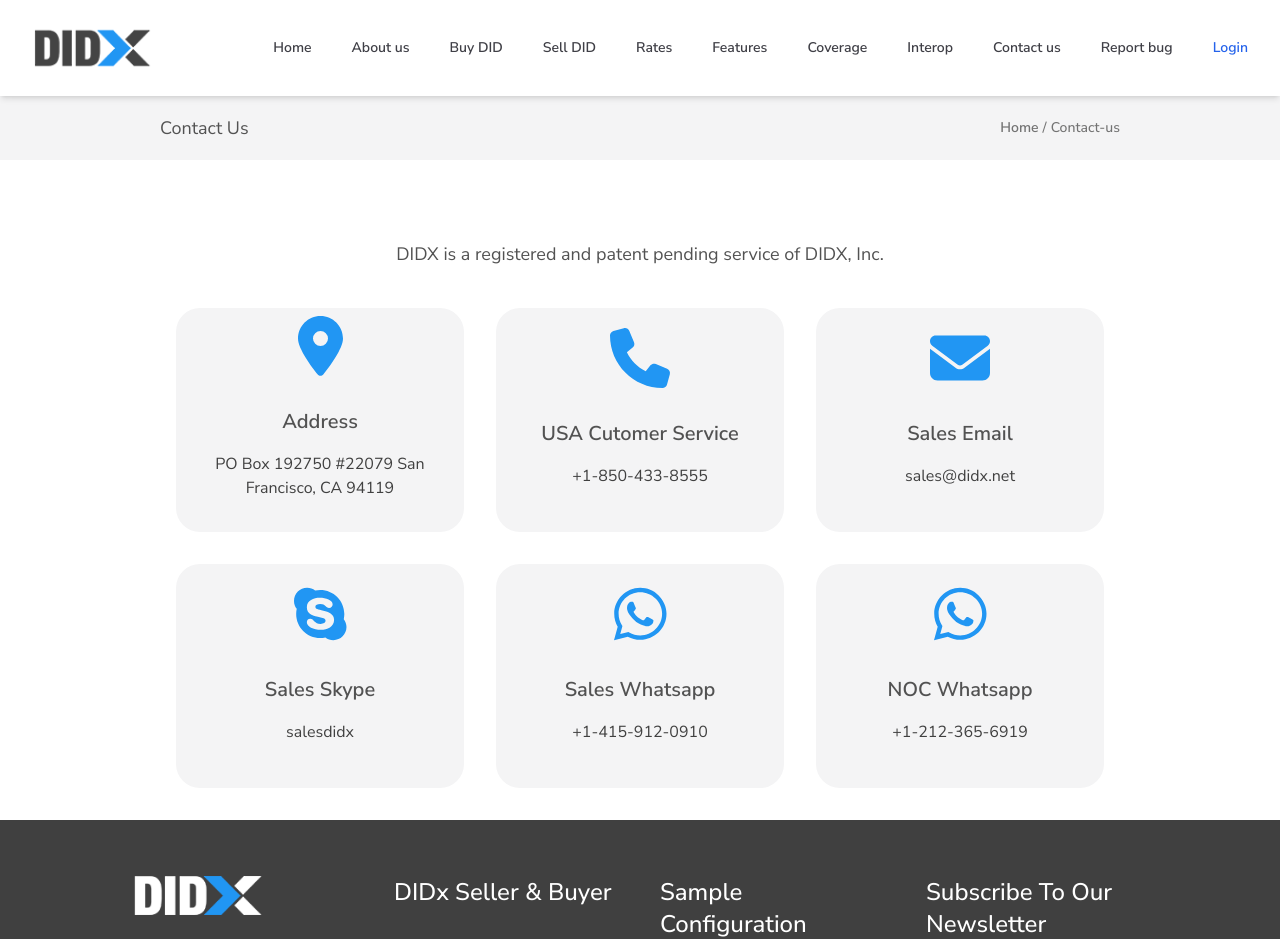
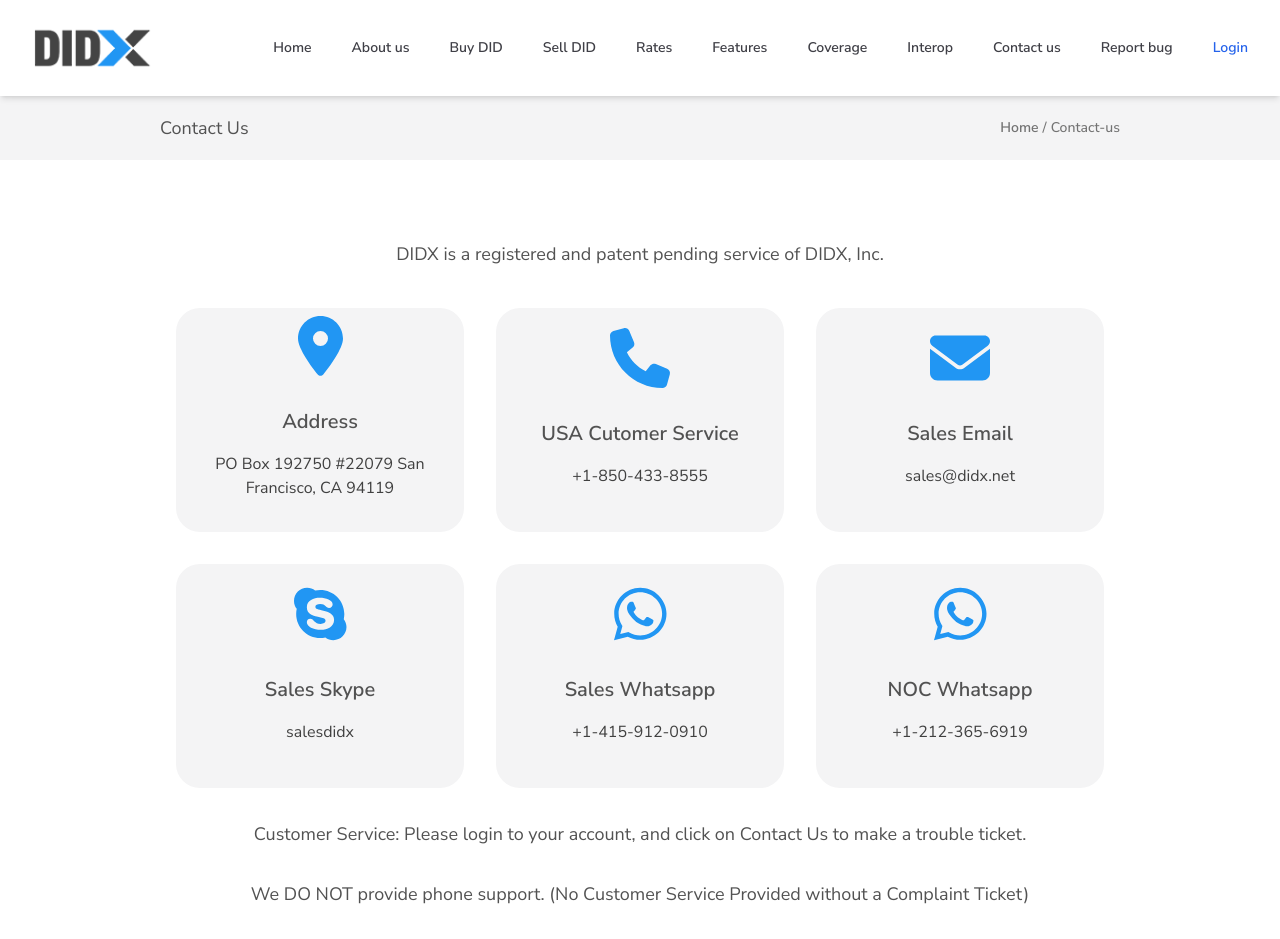
Before and after one commit to erdum/didx-nextjs-frontend, a Next.js app: page /contact-us in a window 1280 px wide. Shown: the top 939 px of the page. Built offline with nearby package versions, Linux system fonts and the light colour scheme.

Commit message:
Update note added on contact us page

```diff
--- a/app/contact-us/page.jsx
+++ b/app/contact-us/page.jsx
@@ -47,6 +47,9 @@ export default function Page() {
 							<SubHeading>NOC Whatsapp</SubHeading>
 							<Paragraph>+1-212-365-6919</Paragraph>
 						</div>
+
+						<h3 className="w-full text-center text-neutral-600 text-lg">Customer Service: Please login to your account, and click on Contact Us to make a trouble ticket.</h3>
+						<h3 className="w-full text-center text-neutral-600 text-lg">We DO NOT provide phone support. (No Customer Service Provided without a Complaint Ticket)</h3>
 					</section>
 				</section>
 			</StandardPage>
```
